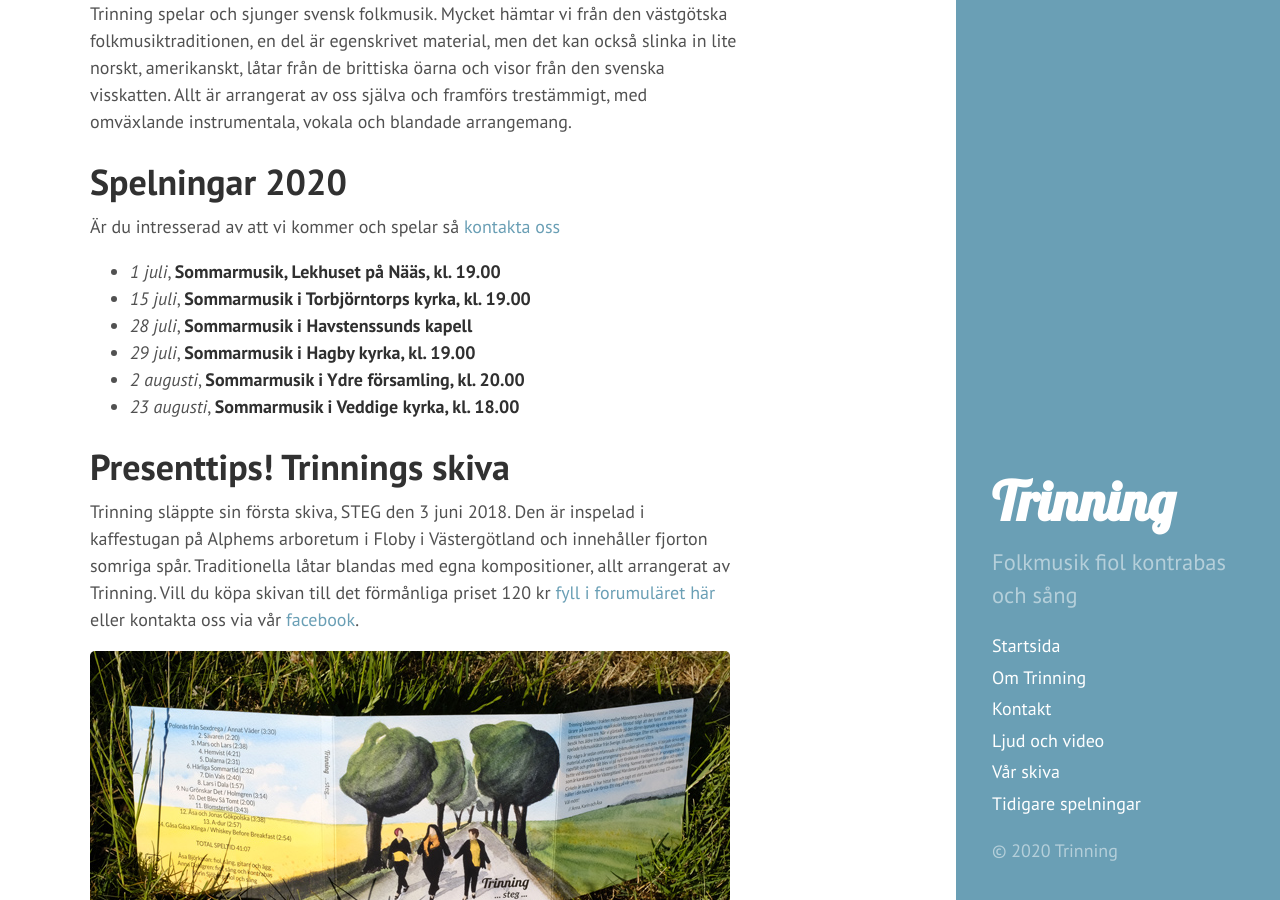
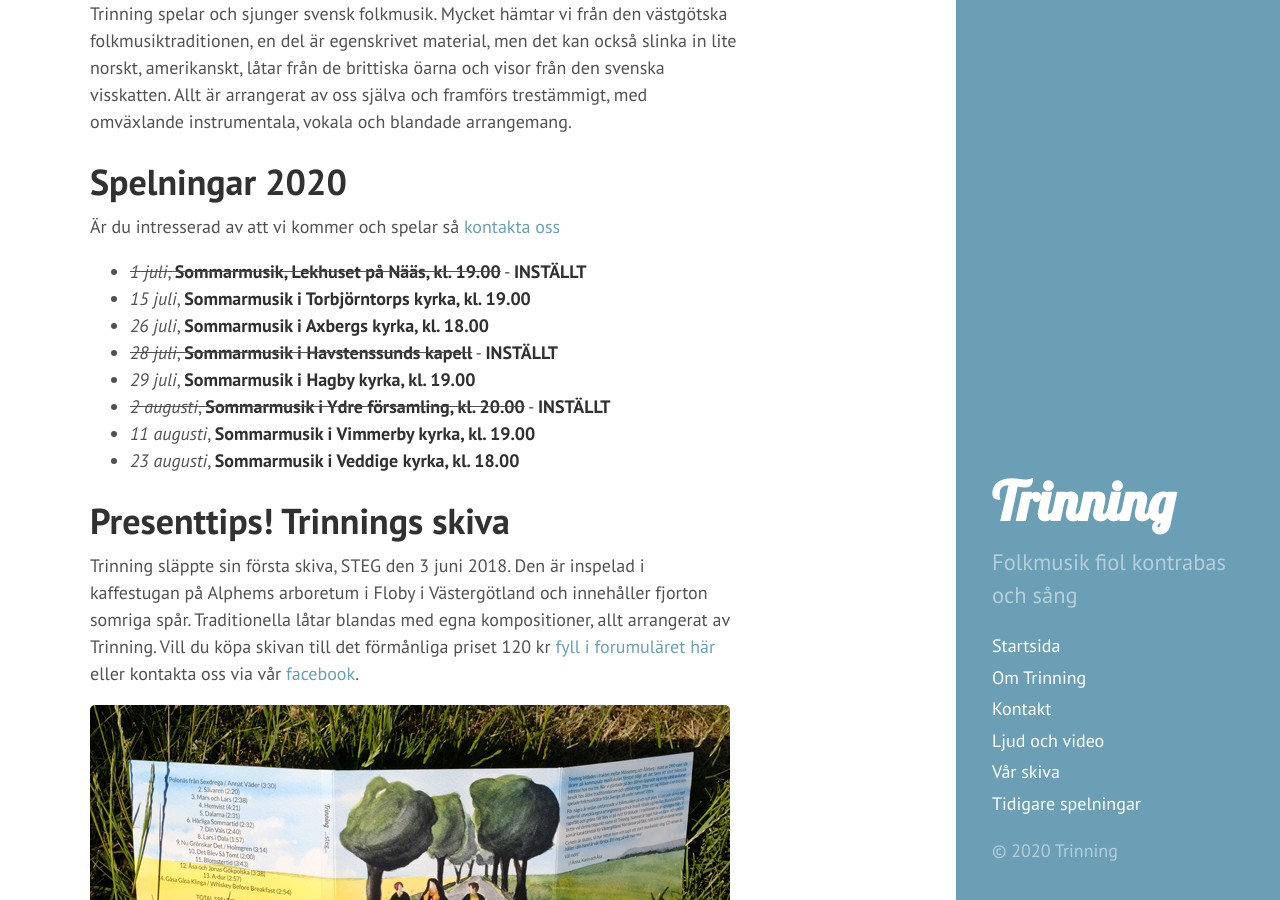
Before and after one commit to trinning/trinning.github.io, a Jekyll site: the page built from index.md, in a window 1280 px wide and 900 px high, scrolled down 435 px. Built offline with Jekyll 4.4.1, drawn with Linux system fonts in a browser that asks for light colours.

Commit message:
Uppdaterat spelningar.

```diff
--- a/index.md
+++ b/index.md
@@ -14,11 +14,13 @@
 # Spelningar 2020
 Är du intresserad av att vi kommer och spelar så [kontakta oss](/kontakt)
 
-* *1 juli*, **Sommarmusik, Lekhuset på Nääs, kl. 19.00**
+* ~~*1 juli*, **Sommarmusik, Lekhuset på Nääs, kl. 19.00**~~ - **INSTÄLLT**
 * *15 juli*, **Sommarmusik i Torbjörntorps kyrka, kl. 19.00**
-* *28 juli*, **Sommarmusik i Havstenssunds kapell**
+* *26 juli*, **Sommarmusik i Axbergs kyrka, kl. 18.00**
+* ~~*28 juli*, **Sommarmusik i Havstenssunds kapell**~~ - **INSTÄLLT**
 * *29 juli*, **Sommarmusik i Hagby kyrka, kl. 19.00**
-* *2 augusti*, **Sommarmusik i Ydre församling, kl. 20.00**
+* ~~*2 augusti*, **Sommarmusik i Ydre församling, kl. 20.00**~~ - **INSTÄLLT**
+* *11 augusti*, **Sommarmusik i Vimmerby kyrka, kl. 19.00**
 * *23 augusti*, **Sommarmusik i Veddige kyrka, kl. 18.00**
 
 # Presenttips! Trinnings skiva
```
